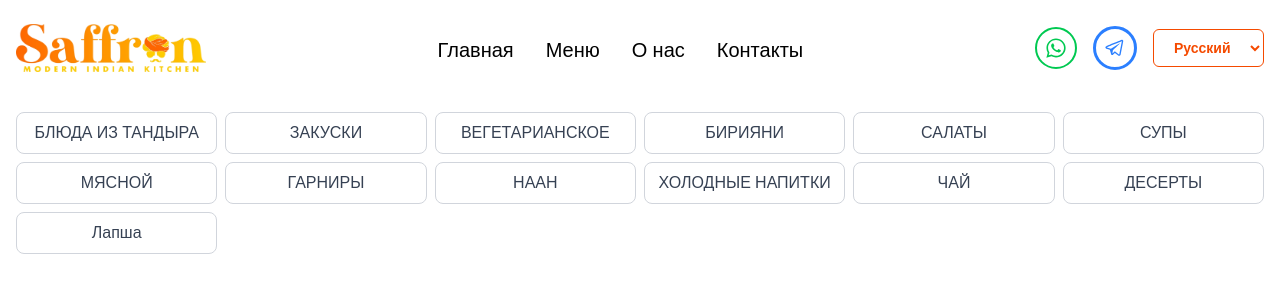
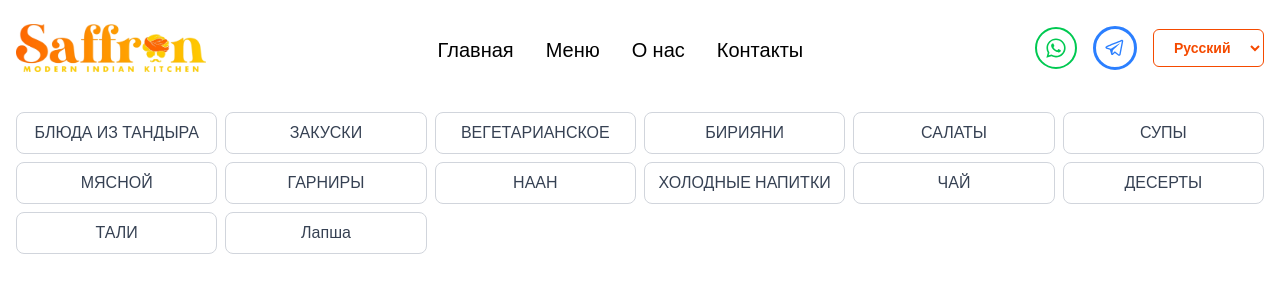
Before and after one commit to gaurav-pndy/saffron, a React (Vite) app: page /menu/1 in a window 1280 px wide. Shown: the top 304 px of the page. Built offline with nearby package versions, Linux system fonts and the light colour scheme; a web font is replaced by a local one.

Commit message:
updated top menu

```diff
--- a/src/pages/CategoryItems.jsx
+++ b/src/pages/CategoryItems.jsx
@@ -77,11 +77,15 @@ const CategoryItems = () => {
 
         {isMenuOpen && (
           <div className="mt-2 bg-white shadow-lg rounded-lg p-2 absolute z-10 left-4 right-4">
-            {otherCategories.map((category, index) => (
+            {allCategories.map((category, index) => (
               <Link
                 key={index}
                 to={`/menu/${t(category).toLowerCase()}`}
-                className="block py-2 px-4 font-poppins hover:bg-gray-100 rounded-md"
+                className={`block py-2 px-4 font-poppins ${
+                  currentCategory === category
+                    ? "bg-[#CFA247] text-white border-[#CFA247]"
+                    : "hover:bg-gray-200"
+                }  rounded-md`}
                 onClick={() => setIsMenuOpen(false)}
               >
                 {t(category)}
@@ -93,17 +97,21 @@ const CategoryItems = () => {
 
       <div className="hidden md:block mb-8">
         <div className="grid grid-cols-6 gap-2 mb-2">
-          {firstRowCategories.map((category, index) => (
+          {allCategories.map((category, index) => (
             <Link
               key={index}
               to={`/menu/${t(category).toLowerCase()}`}
-              className="text-center py-2 px-1 rounded-lg border border-gray-300 text-gray-700 transition-all hover:bg-[#CFA247] hover:text-white hover:border-[#CFA247] font-poppins"
+              className={`text-center py-2 px-1 rounded-lg border border-gray-300 text-gray-700 transition-all ${
+                currentCategory === category
+                  ? "bg-[#CFA247] text-white border-[#CFA247]"
+                  : "hover:bg-gray-200"
+              }  font-poppins`}
             >
               {t(category)}
             </Link>
           ))}
         </div>
-        <div className="grid grid-cols-6 gap-2 mb-2">
+        {/* <div className="grid grid-cols-6 gap-2 mb-2">
           {secondRowCategories.map((category, index) => (
             <Link
               key={index}
@@ -121,7 +129,7 @@ const CategoryItems = () => {
           >
             {t(lastCategory)}
           </Link>
-        </div>
+        </div> */}
       </div>
 
       <h2 className="text-4xl md:text-5xl font-bold mb-10 text-[#CFA247] font-roboto-flex capitalize">
```
